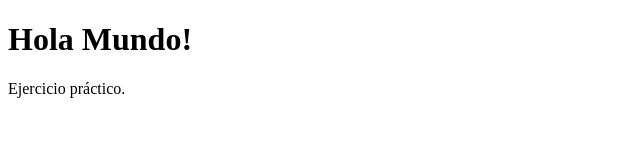
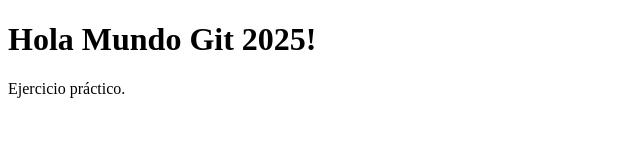
Before and after one commit to Jimena674/hello-git, a plain HTML site: page index.html in a window 1280 px wide. Shown: the whole page, without its empty margins (0-640 px from the left). Drawn offline with Linux system fonts and the light colour scheme.

Commit message:
se modifica el index

```diff
--- a/index.html
+++ b/index.html
@@ -6,7 +6,7 @@
     <title>Hello world!</title>
 </head>
 <body>
-    <h1>Hola Mundo!</h1>
+    <h1>Hola Mundo Git 2025!</h1>
     <p>Ejercicio práctico.</p>
 </body>
 </html>
```
